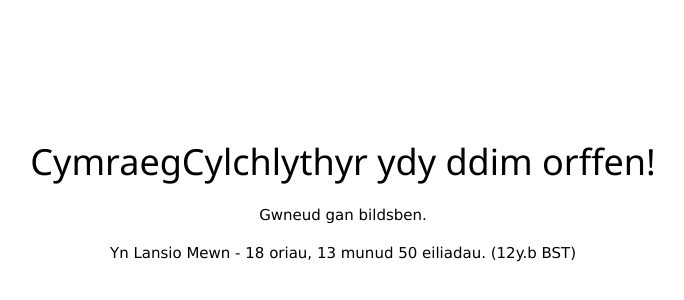
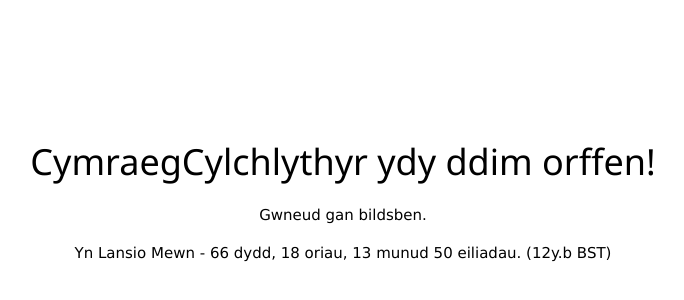
Before and after one commit to bildsben/CymraegCylchlythyr, a plain HTML site: page index.html in a window 1280 px wide. Shown: the part 118-418 px from the top of the page, without its empty margins (297-981 px from the left). Drawn offline with nearby package versions, Linux system fonts and the light colour scheme.

Commit message:
Update index.html

```diff
--- a/index.html
+++ b/index.html
@@ -55,7 +55,7 @@
         var minutes = Math.floor((distance % (1000 * 60 * 60)) / (1000 * 60));
         var seconds = Math.floor((distance % (1000 * 60)) / 1000);
 
-        document.getElementById("time").innerHTML = "Yn Lansio Mewn - " + hours + " oriau, " +
+        document.getElementById("time").innerHTML = "Yn Lansio Mewn - " + days + " dydd, " + hours + " oriau, " +
                                                     minutes + " munud " + seconds + " eiliadau. (12y.b BST)";
 
 
```
